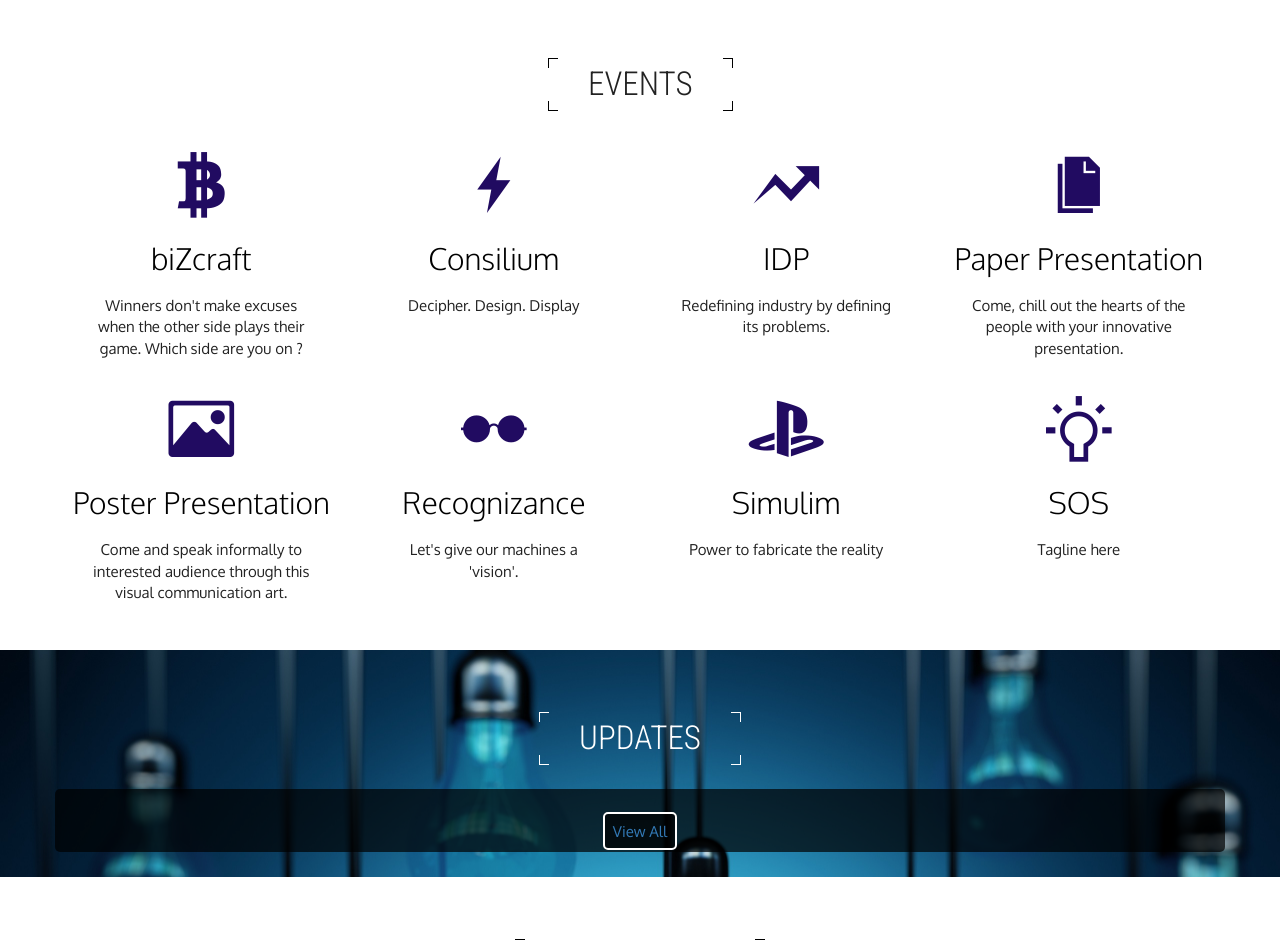
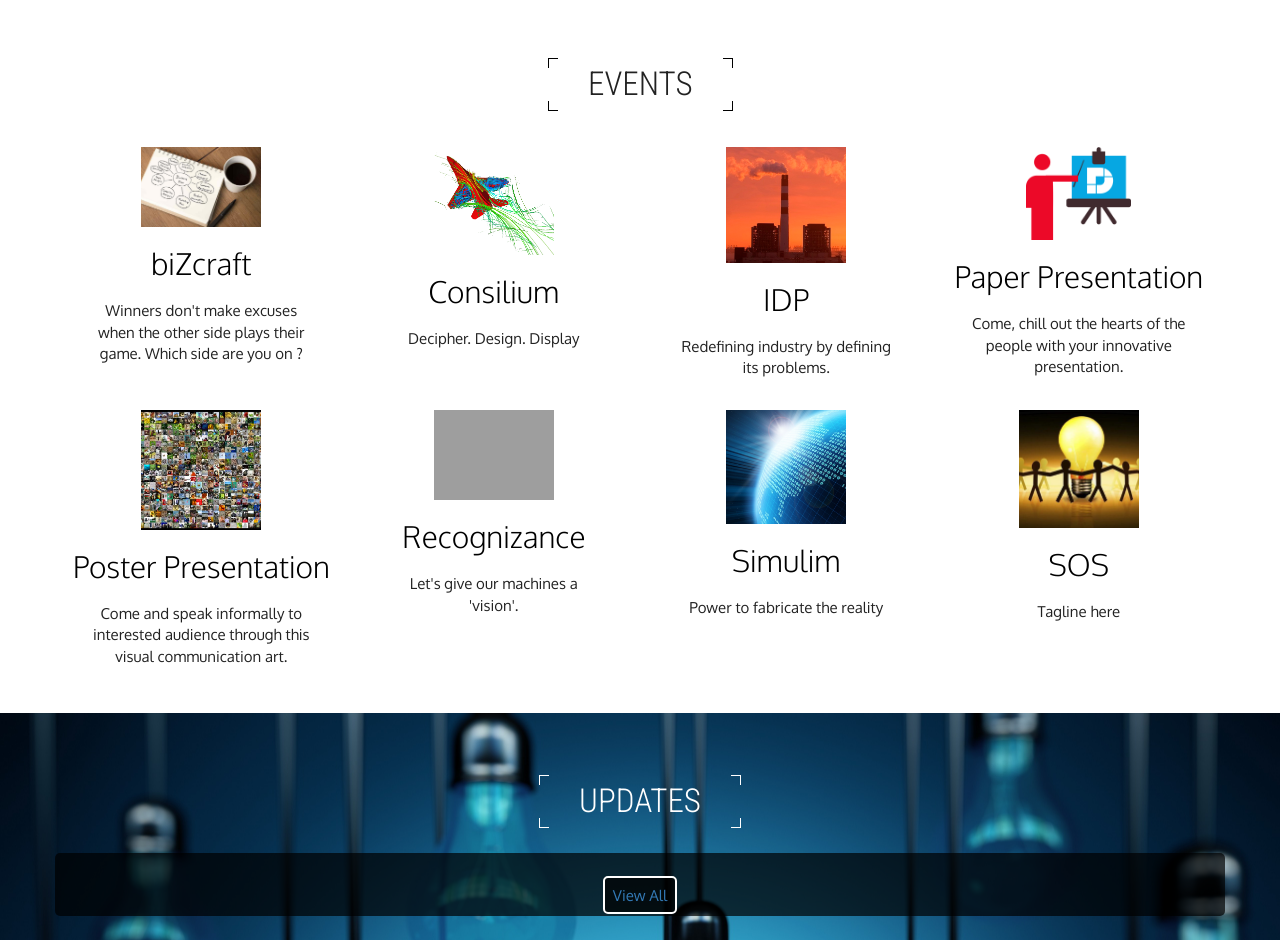
Before and after one commit to VC1995/Prastuti_2016, a PHP site: page / in a window 1280 px wide. Shown: the part 647-1587 px from the top of the page. Run offline with PHP 8.4, Linux system fonts and the light colour scheme; data that the repository does not hold is empty; some web fonts are replaced; grey boxes are pictures that could not be loaded.

Commit message:
event pictures added

```diff
--- a/index.php
+++ b/index.php
@@ -80,14 +80,14 @@
                 <div class="row">
                 <div class="col-sm-6 col-md-3">
                     <div class="feature-box wow animated bounceInLeft" data-wow-delay="0.3s">
-                        <i class="ion-social-bitcoin" style="color:#210B61;"></i>
+                        <img src="static/img/bizcraft.jpg" style="width: 8em">
                         <h2><a href="bizcraft.php">biZcraft</a></h2>
                         <p>Winners don't make excuses when the other side plays their game. Which side are you on ?</p>
                     </div>
                 </div>
                 <div class="col-sm-6 col-md-3">
                     <div class="feature-box wow animated bounceInDown" data-wow-delay="0.3s">
-                        <i class="ion-ios-bolt" style="color:#210B61;"></i>
+                        <img src="static/img/consilium.jpg" style="width: 8em">
                         <h2><a href="consilium.php">Consilium</a></h2>
                         <p> Decipher. Design. Display</p>
                     </div>
@@ -95,7 +95,7 @@
                 <div class="col-sm-6 col-md-3">
 
                     <div class="feature-box wow animated bounceInDown" data-wow-delay="0.3s">
-                        <i class="ion-arrow-graph-up-right" style="color:#210B61;"></i>
+                        <img src="static/img/idp.jpg" style="width: 8em">
                         <h2><a href="idp.php">IDP</a></h2>
                         <p>Redefining industry by defining its problems.</p>
                     </div>
@@ -103,7 +103,7 @@
                 <div class="col-sm-6 col-md-3">
 
                     <div class="feature-box wow animated bounceInRight" data-wow-delay="0.3s">
-                        <i class="ion-ios-copy" style="color:#210B61;"></i>
+                        <img src="static/img/paper.jpg" style="width: 7em">
                         <h2><a href="ppt.php">Paper Presentation</a></h2>
                         <p>Come, chill out the hearts of the people with your innovative presentation.</p>
                     </div>
@@ -114,7 +114,7 @@
                 <div class="col-sm-6 col-md-3">
 
                     <div class="feature-box wow animated bounceInLeft" data-wow-delay="0.3s">
-                        <i class="ion-image" style="color:#210B61;"></i>
+                        <img src="static/img/poster.jpg" style="width: 8em">
                         <h2><a href="poster.php">Poster Presentation</a></h2>
                         <p>Come and speak informally to interested audience through this visual communication art.</p>
                     </div>
@@ -122,7 +122,7 @@
                 <div class="col-sm-6 col-md-3">
 
                     <div class="feature-box wow animated bounceInUp" data-wow-delay="0.3s">
-                        <i class="ion-ios-glasses" style="color:#210B61;"></i>
+                        <img src="static/img/reognizance.jpg" style="width: 8em">
                         <h2><a href="recognizance.php">Recognizance</a></h2>
                         <p>Let's give our machines a 'vision'.</p>
                     </div>
@@ -130,7 +130,7 @@
                 <div class="col-sm-6 col-md-3">
 
                     <div class="feature-box wow animated bounceInUp" data-wow-delay="0.3s">
-                        <i class="ion-playstation" style="color:#210B61;"></i>
+                        <img src="static/img/simulim.jpg" style="width: 8em">
                         <h2><a href="simulim.php">Simulim</a></h2>
                         <p>Power to fabricate the reality</p>
                     </div>
@@ -138,7 +138,7 @@
                 <div class="col-sm-6 col-md-3">
 
                     <div class="feature-box wow animated bounceInRight" data-wow-delay="0.3s">
-                        <i class="ion-android-bulb" style="color:#210B61;"></i>
+                        <img src="static/img/sos.jpg" style="width: 8em">
                         <h2><a href="sos.php">SOS</a></h2>
                         <p>Tagline here</p>
                     </div>
```
Also changed, not shown: static/img/bizcraft.jpg (added), static/img/consilium.jpg (added), static/img/idp.jpg (added), static/img/paper.jpg (added), static/img/poster.jpg (added), static/img/recognizance.jpg (added), static/img/simulim.jpg (added), static/img/sos.jpg (added).
